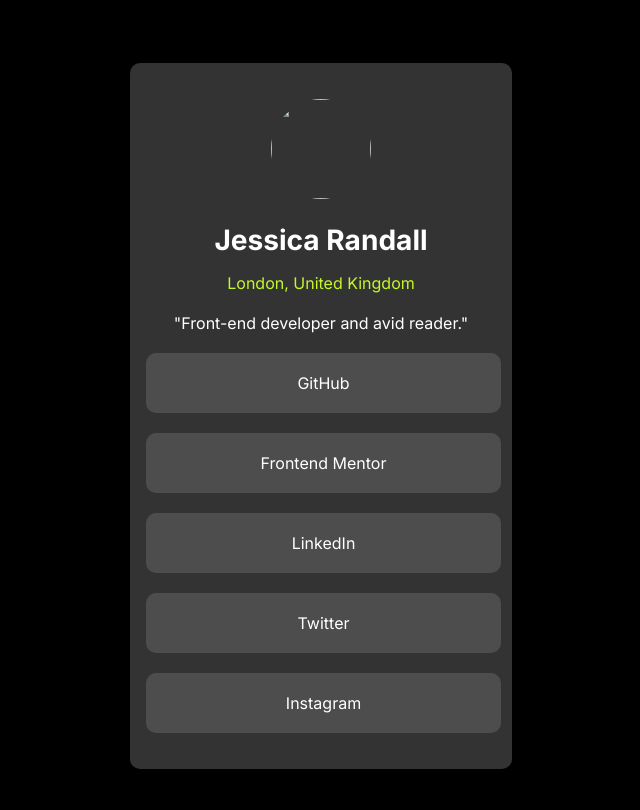
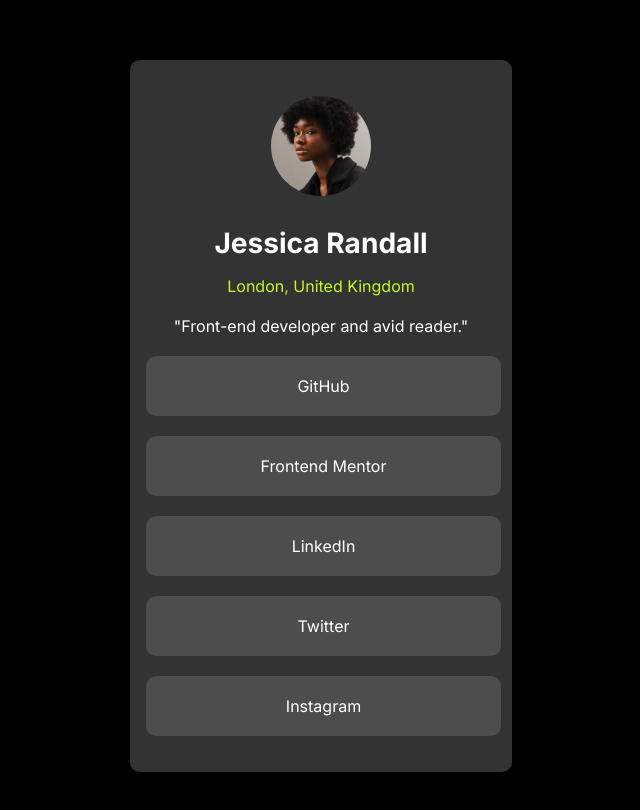
Before and after one commit to TeufelGit/social-links-profile-main, a plain HTML site: page index.html in a window 1280 px wide. Shown: the whole page, without its empty margins (319-959 px from the left). Drawn offline with Linux system fonts and the light colour scheme; the site is published under a folder, as on GitHub Pages, so addresses that start at the root find nothing.

Commit message:
version 03
se quito la ruta relativa de la imagen

```diff
--- a/index.html
+++ b/index.html
@@ -16,7 +16,7 @@
 <body>
 
   <div class="caja1">
-    <img src="/assets/images/avatar-jessica.jpeg"/>
+    <img src="assets/images/avatar-jessica.jpeg"/>
     <h3>Jessica Randall</h3>
     <p style="color: hsl(75, 94%, 57%); font-size: 1rem;">
       London, United Kingdom
```
